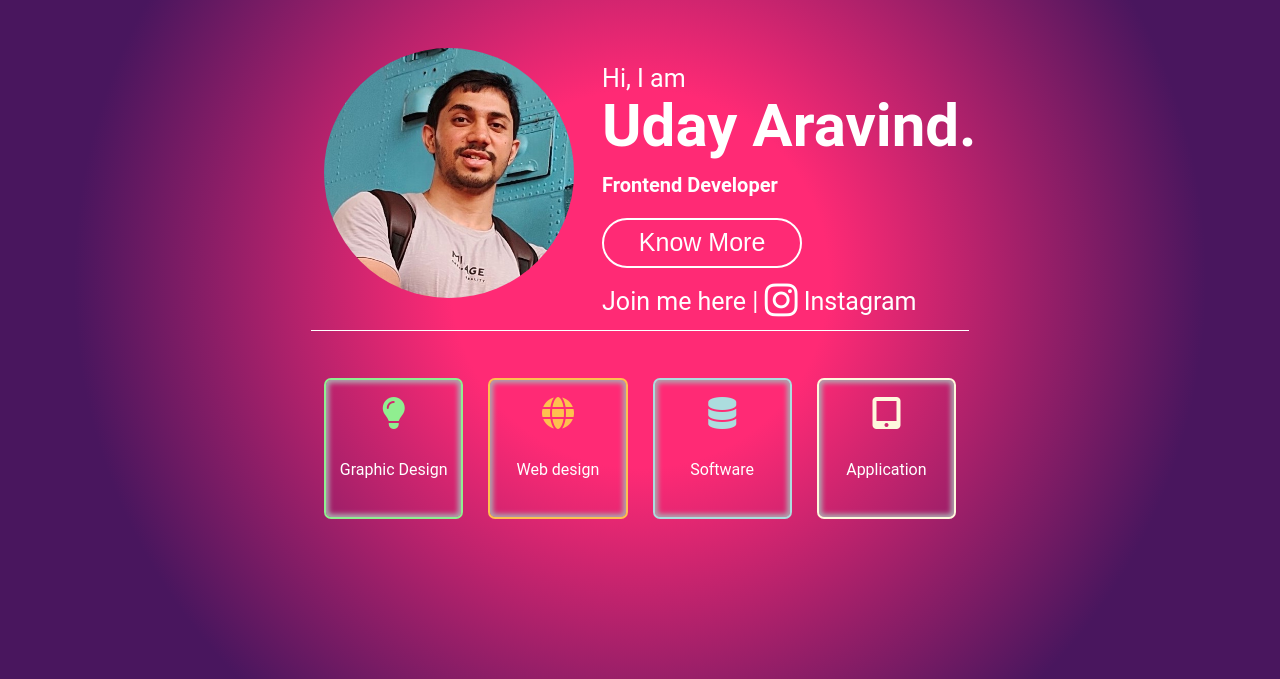
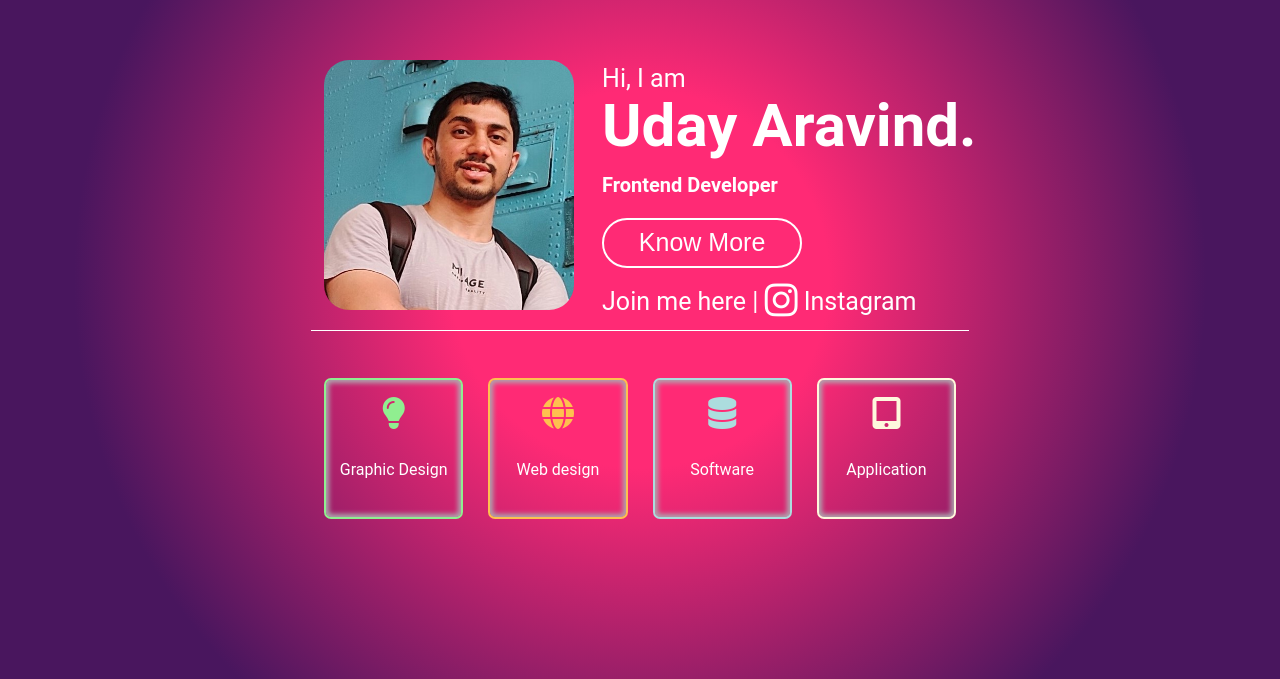
Before and after one commit to DUA-Designs/portfolio, a plain HTML site: page index.html in a window 1280 px wide. Shown: the part 121-800 px from the top of the page. Drawn offline with Linux system fonts and the light colour scheme; a script that the page names is missing.

Commit message:
Update index.html

```diff
--- a/index.html
+++ b/index.html
@@ -236,9 +236,9 @@
 		}
 
 		.dp{
-			border-radius: 50%;
+			border-radius: 10%;
 			float: left;
-			margin:  4% 0% 1% 25%;
+			margin:  5% 0% 1% 25%;
 
 
 		}
```
